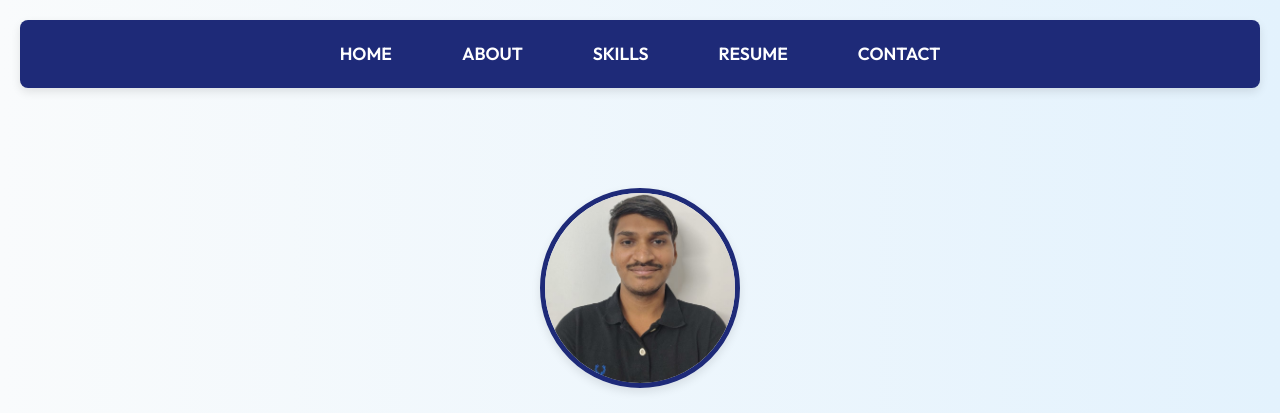
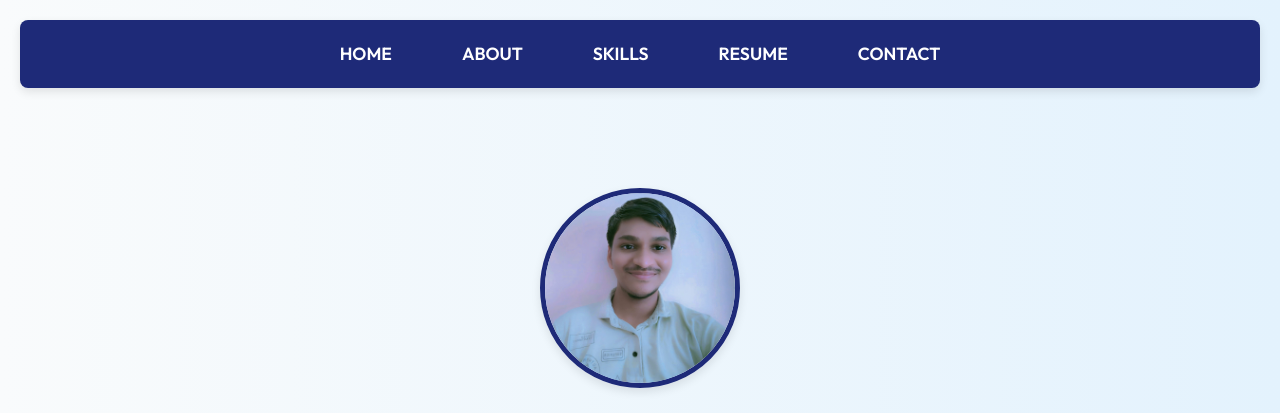
Before and after one commit to Vinaydhake/Digital_portfolio, a plain HTML site: page index.html in a window 1280 px wide. Shown: the top 413 px of the page. Drawn offline with Linux system fonts and the light colour scheme.

Commit message:
Update index.html

```diff
--- a/index.html
+++ b/index.html
@@ -33,7 +33,7 @@
     </header>
 
     <section id="home">
-      <img src="Vinay.jpg" alt="Vinay Dhake" class="profile-pic" />
+      <img src="profile1.jpg" alt="Vinay Dhake" class="profile-pic" />
       <h1>Vinay Sandip Dhake</h1>
       <p>
         Aspiring AI Engineer | 1st Year AIML Student | Passionate about Tech &
```
